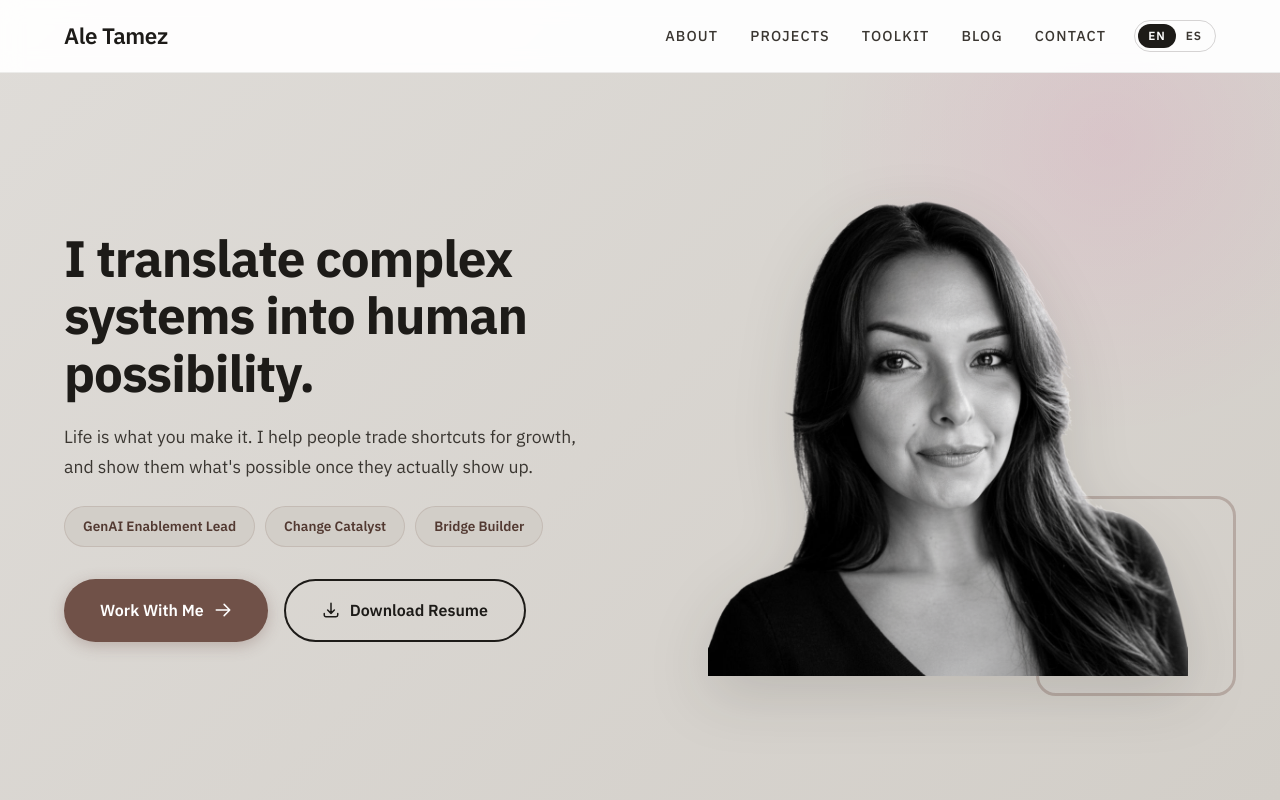
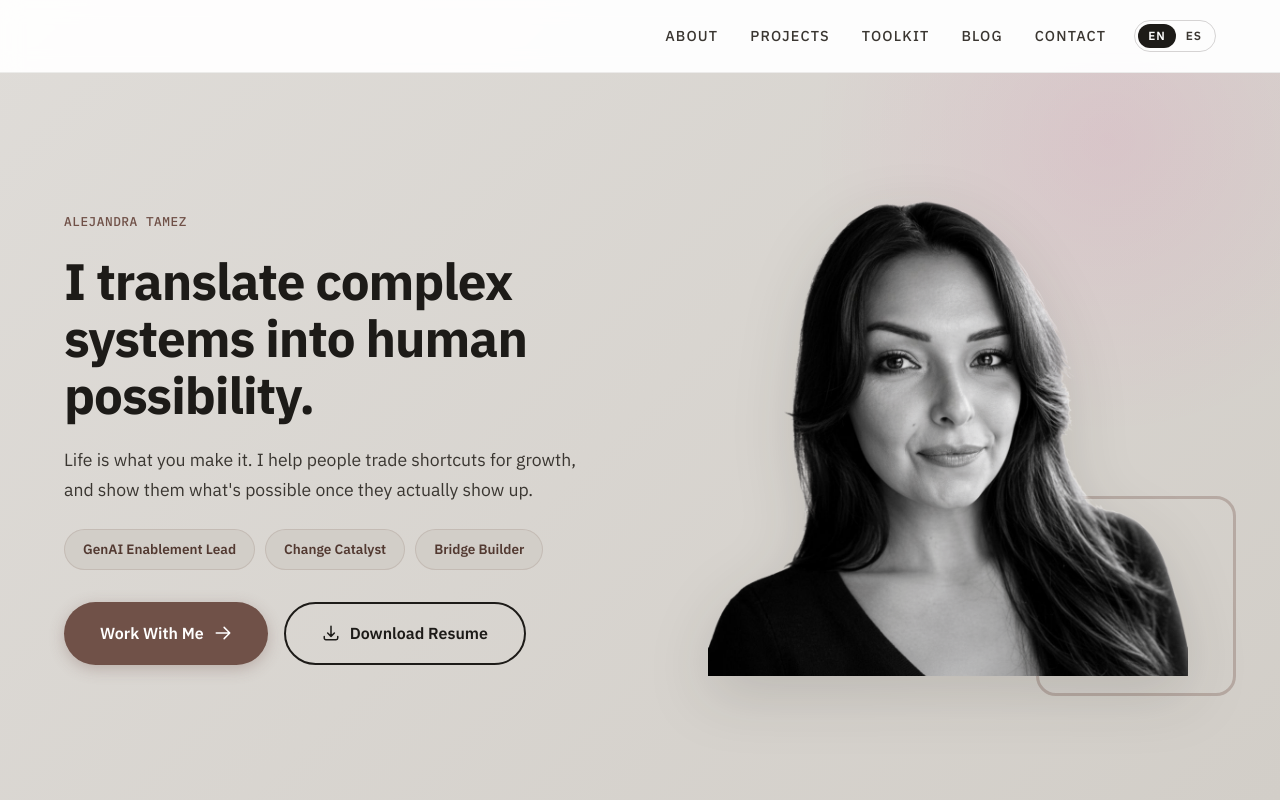
Before and after one commit to Atamez6744/atamez6744.github.io, a plain HTML site: page index.html in a window 1280 px wide. Shown: the top 800 px of the page. Drawn offline with Linux system fonts and the light colour scheme.

Commit message:
Homepage: drop tab tagline, move name from nav to above headline
Browser tab and share titles now show just the name, so the headline is
the only promise. The top-left nav name is removed on the homepage and
shown as a small label above the headline instead (EN + ES).

Co-Authored-By: Claude Opus 5.5 <noreply@anthropic.com>
Claude-Session: https://claude.ai/code/session_01Q5eCC48NxpcSr5A6YuF6uA

```diff
--- a/index.html
+++ b/index.html
@@ -3,20 +3,20 @@
 <head>
   <meta charset="UTF-8">
   <meta name="viewport" content="width=device-width, initial-scale=1.0">
-  <title>Alejandra Tamez de la Garza | I Translate Courage Into Capability</title>
+  <title>Alejandra Tamez de la Garza</title>
   <meta name="description" content="GenAI Enablement Lead, Change Catalyst, Bridge Builder. I help people trade shortcuts for growth, and show them what's possible once they actually show up.">
   <link rel="icon" type="image/svg+xml" href="favicon.svg">
   <link rel="icon" type="image/png" href="favicon.png">
   <!-- Open Graph -->
   <meta property="og:type" content="website">
-  <meta property="og:title" content="Alejandra Tamez de la Garza — I Translate Courage Into Capability">
+  <meta property="og:title" content="Alejandra Tamez de la Garza">
   <meta property="og:description" content="GenAI Enablement Lead, Change Catalyst, Bridge Builder. I help people trade shortcuts for growth, and show them what's possible once they actually show up.">
   <meta property="og:image" content="https://alejandratamez.com/social-preview.jpg">
   <meta property="og:url" content="https://alejandratamez.com/">
   <meta property="og:site_name" content="Ale Tamez">
   <!-- Twitter Card -->
   <meta name="twitter:card" content="summary_large_image">
-  <meta name="twitter:title" content="Alejandra Tamez de la Garza — I Translate Courage Into Capability">
+  <meta name="twitter:title" content="Alejandra Tamez de la Garza">
   <meta name="twitter:description" content="GenAI Enablement Lead, Change Catalyst, Bridge Builder. I help people trade shortcuts for growth, and show them what's possible once they actually show up.">
   <meta name="twitter:image" content="https://alejandratamez.com/social-preview.jpg">
   <link rel="preconnect" href="https://fonts.googleapis.com">
@@ -1263,7 +1263,6 @@
   <!-- NAVIGATION -->
   <nav id="navbar">
     <div class="nav-inner">
-      <a href="#home" class="nav-logo">Ale Tamez</a>
       <ul class="nav-links" id="navLinks">
         <li><a href="about.html">About</a></li>
         <li><a href="projects.html">Projects</a></li>
@@ -1283,6 +1282,7 @@
     <div class="container">
       <div class="hero-grid">
         <div class="hero-content fade-in">
+          <span class="hero-label">Alejandra Tamez</span>
           <h1 class="hero-title">I translate complex systems into human possibility.</h1>
           <p class="hero-text">Life is what you make it. I help people trade shortcuts for growth, and show them what's possible once they actually show up.</p>
           <div class="role-tags">
```
Also changed, not shown: es/index.html (+4 -4 lines).
